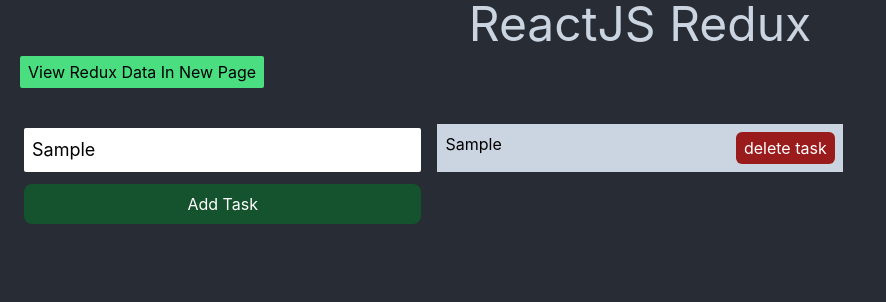
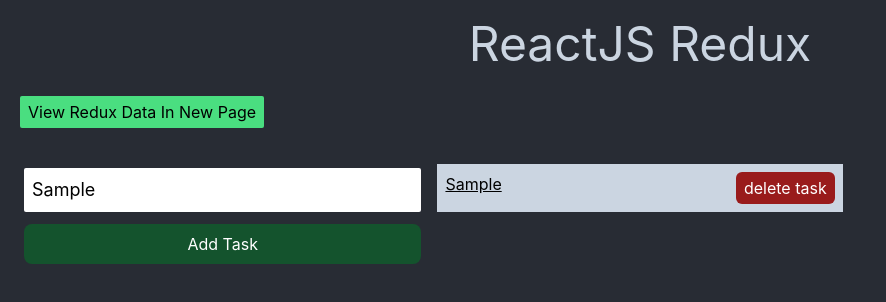
Before and after one commit to kibambe-0167/blog-reactjs-redux, a React (Create React App) app: page / in a window 1280 px wide. Both pictures are taken after typing "Sample" into the empty fields and a click on the button "Add Task". Shown: the top 302 px of the page, without its empty margins (0-886 px from the left). Built offline with nearby package versions, Linux system fonts and the light colour scheme.

Commit message:
gh pages

```diff
--- a/package.json
+++ b/package.json
@@ -7,6 +7,7 @@
     "@testing-library/jest-dom": "^5.14.1",
     "@testing-library/react": "^13.0.0",
     "@testing-library/user-event": "^13.2.1",
+    "gh-pages": "^5.0.0",
     "react": "^18.2.0",
     "react-dom": "^18.2.0",
     "react-redux": "^8.0.5",
--- a/public/index.html
+++ b/public/index.html
@@ -24,7 +24,7 @@
       work correctly both with client-side routing and a non-root public URL.
       Learn how to configure a non-root public URL by running `npm run build`.
     -->
-    <title>React App</title>
+    <title>React Redux - Blog</title>
   </head>
   <body>
     <noscript>You need to enable JavaScript to run this app.</noscript>
--- a/src/App.js
+++ b/src/App.js
@@ -62,7 +62,7 @@
   return (
     <div className="App">
       <header className="App-header">
-        <h1 className=" text-5xl text-slate-300 ">ReactJS Redux</h1>
+        <h1 className=" text-5xl text-slate-300 py-5 ">ReactJS Redux</h1>
       </header>
 
       <div className=" text-left px-5 py-2  ">
@@ -102,7 +102,7 @@
                 className=" my-2 bg-slate-300 flex justify-between px-2 py-2 text-center "
                 key={index}
               >
-                <div onClick={() => edit(task, index)}>{task?.name}</div>
+                <div className=" underline cursor-pointer " onClick={() => edit(task, index)}>{task?.name}</div>
                 <button
                   className=" bg-red-800 text-white px-2 py-1 rounded-md "
                   onClick={() => removeTask(index)}
--- a/src/view.js
+++ b/src/view.js
@@ -8,7 +8,7 @@
 
   return (
     <div className="view">
-      <div className="text-left px-5 py-2 ">
+      <div className="text-left px-5 py-4 ">
         <button className="bg-green-400 px-2 py-1 rounded-sm ">
           <Link to={"/"}>Go Back</Link>
         </button>
```
Also changed, not shown: 1 other file (tests, documents, lock files or other folders).
